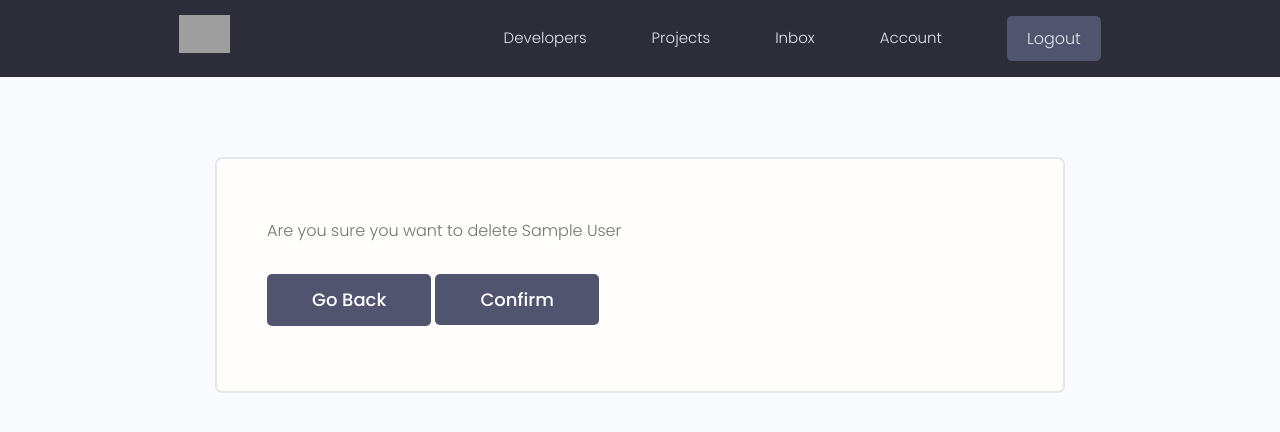
After one commit to pydeveloperashish/DevSearch-Project-Django, a Django app: page /delete-skill/00000000-0000-0000-0000-000000000001 in a window 1280 px wide. The commit adds this page. Shown: the top 432 px of the page. Run offline with Django 4.2, Linux system fonts and the light colour scheme; a user stored in the database is signed in; tables that the repository leaves empty hold one stand-in row (values such as "Sample post"); parts of the project's set-up code (start-up, migrations or seed data) failed here and were passed over; some libraries are stand-ins or nearby versions; grey boxes are pictures that could not be loaded.

Commit message:
delete template and function added

```diff
--- a/users/templates/users/account.html
+++ b/users/templates/users/account.html
@@ -58,8 +58,7 @@
               </td>
               <td class="settings__tableActions">
                 <a class="tag tag--pill tag--main settings__btn" href="{% url 'update-skill' skill.id %}"><i class="im im-edit"></i> Edit</a>
-                <a class="tag tag--pill tag--main settings__btn" href="#"><i class="im im-x-mark-circle-o"></i>
-                  Delete</a>
+                <a class="tag tag--pill tag--main settings__btn" href="{% url 'delete-skill' skill.id %}"><i class="im im-x-mark-circle-o"></i>Delete</a>
               </td>
             </tr>
             {% endfor %}
@@ -85,8 +84,7 @@
               </td>
               <td class="settings__tableActions">
                 <a class="tag tag--pill tag--main settings__btn" href="{% url 'update-project' project.id %}"><i class="im im-edit"></i> Edit</a>
-                <a class="tag tag--pill tag--main settings__btn" href="{% url 'delete-project' project.id %}"><i class="im im-x-mark-circle-o"></i>
-                  Delete</a>
+                <a class="tag tag--pill tag--main settings__btn" href="{% url 'delete-project' project.id %}"><i class="im im-x-mark-circle-o"></i>Delete</a>
               </td>
             </tr>
             {% endfor %}
--- /dev/null
+++ b/users/templates/users/delete_template.html
@@ -0,0 +1,20 @@
+{% extends 'main.html' %}
+{% block content %}
+
+ <!-- Main Section -->
+ <main class="formPage my-xl">
+    <div class="content-box">
+        <div class="formWrapper">
+            <br>
+            <form class="form" action="" method="POST">
+                {% csrf_token %}
+                <p>Are you sure you want to delete {{object}}</p>
+                <a class="btn btn--sub btn--lg  my-md" href="{% url 'projects' %}">Go Back</a>
+                <input class="btn btn--sub btn--lg  my-md" type="Submit" value="Confirm" />
+            </form>
+        </div>
+    </div>
+</main>
+
+
+{% endblock %}
--- a/users/urls.py
+++ b/users/urls.py
@@ -11,4 +11,5 @@ urlpatterns = [
     path('edit-account/', views.editAccount, name="edit-account"),
     path('create-skill', views.createSkill, name = 'create-skill'),
     path('update-skill/<str:pk>', views.updateSkill, name = 'update-skill'),
+    path('delete-skill/<str:pk>', views.deleteSkill, name = 'delete-skill'),
 ]
--- a/users/views.py
+++ b/users/views.py
@@ -114,6 +114,7 @@ def createSkill(request):
             skill = form.save(commit = False)
             skill.owner = profile
             skill.save()
+            messages.success(request, "Skill was added successfully")
             return redirect('account')
     context = {'form': form}
     return render(request, 'users/skill_form.html', context)
@@ -128,6 +129,19 @@ def updateSkill(request, pk):
         form = SkillForm(request.POST, instance = skill)
         if form.is_valid():
             form.save()
+            messages.success(request, "Skill was updated successfully")
             return redirect('account')
     context = {'form': form}
     return render(request, 'users/skill_form.html', context)
+
+
+@login_required(login_url = 'login')
+def deleteSkill(request, pk):
+    profile = request.user.profile
+    skill = profile.skill_set.get(id = pk)
+    if request.method == 'POST':
+        skill.delete()
+        messages.success(request, "Skill was deleted successfully")
+        return redirect('account')
+    context = {'object': skill}
+    return render(request, 'users/delete_template.html', context)
```
Also changed, not shown: users/templates/users/skill_form.html (+24 -9 lines).
